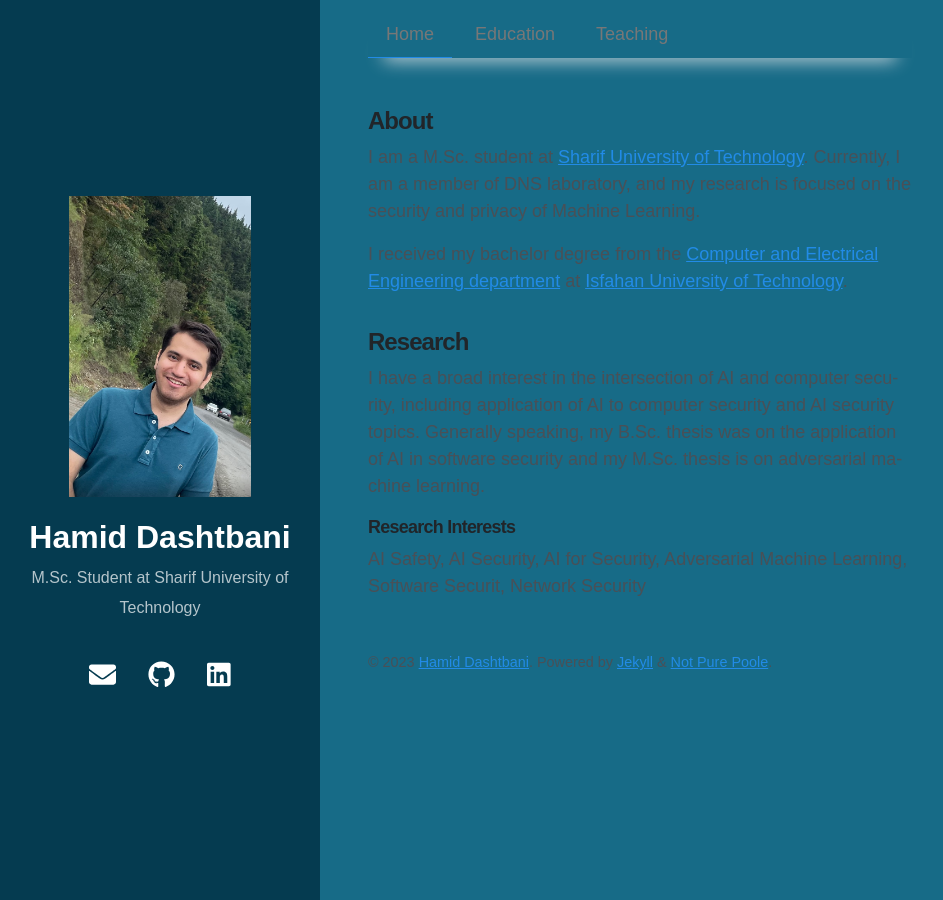
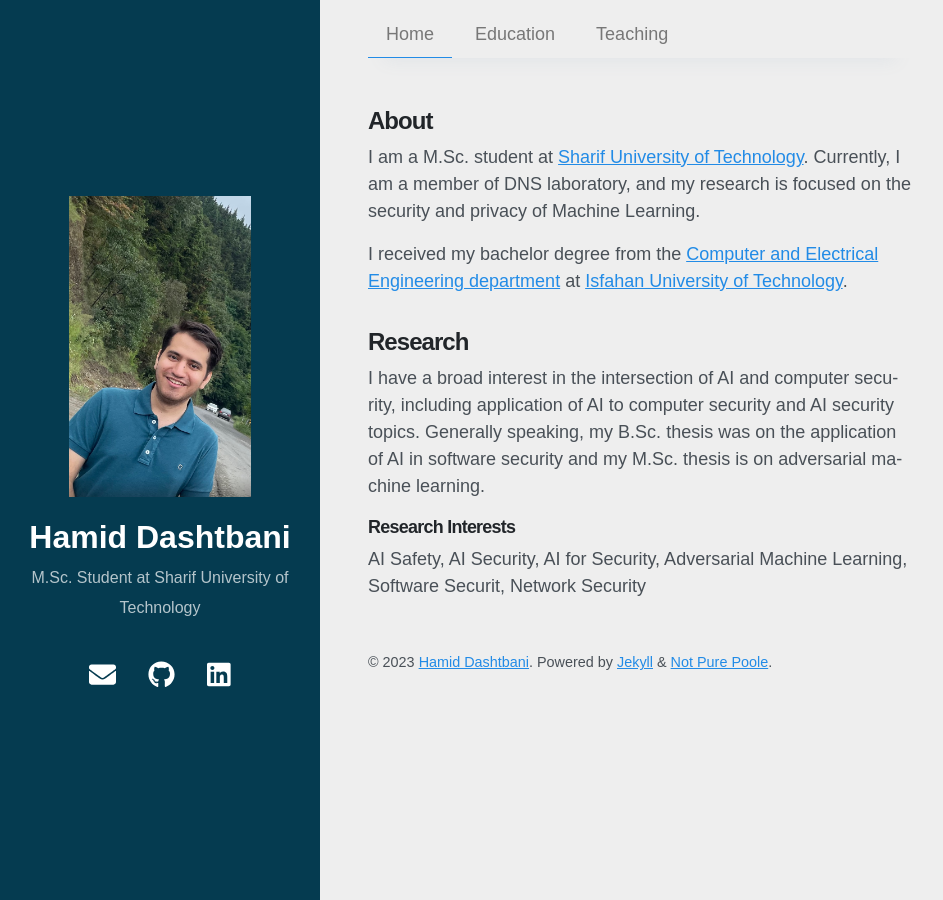
Before and after one commit to HamidDasht/hamiddasht.github.io, a Jekyll site: the page built from index.html, in a window 1280 px wide. Shown: the whole page, without its empty margins (0-943 px from the left). Built offline with Jekyll 4.4.1, drawn with Linux system fonts in a browser that asks for light colours; nearby versions of some CDN libraries; the list of posts is cut into pages by our own code.

Commit message:
initial commit

```diff
--- a/_sass/_variables.scss
+++ b/_sass/_variables.scss
@@ -30,7 +30,7 @@
   --body-font-size: 18px;
   --body-line-height: 1.5;
   --body-color: var(--gray-700);
-  --body-bg: rgb(23, 107, 135);
+  --body-bg: rgb(238, 238, 238);
 
   --text-font: Times, "Times New Roman", "Free Serif", "Noto Serif", TimesNewRomanPSMT, "Droid Serif";
 
```
